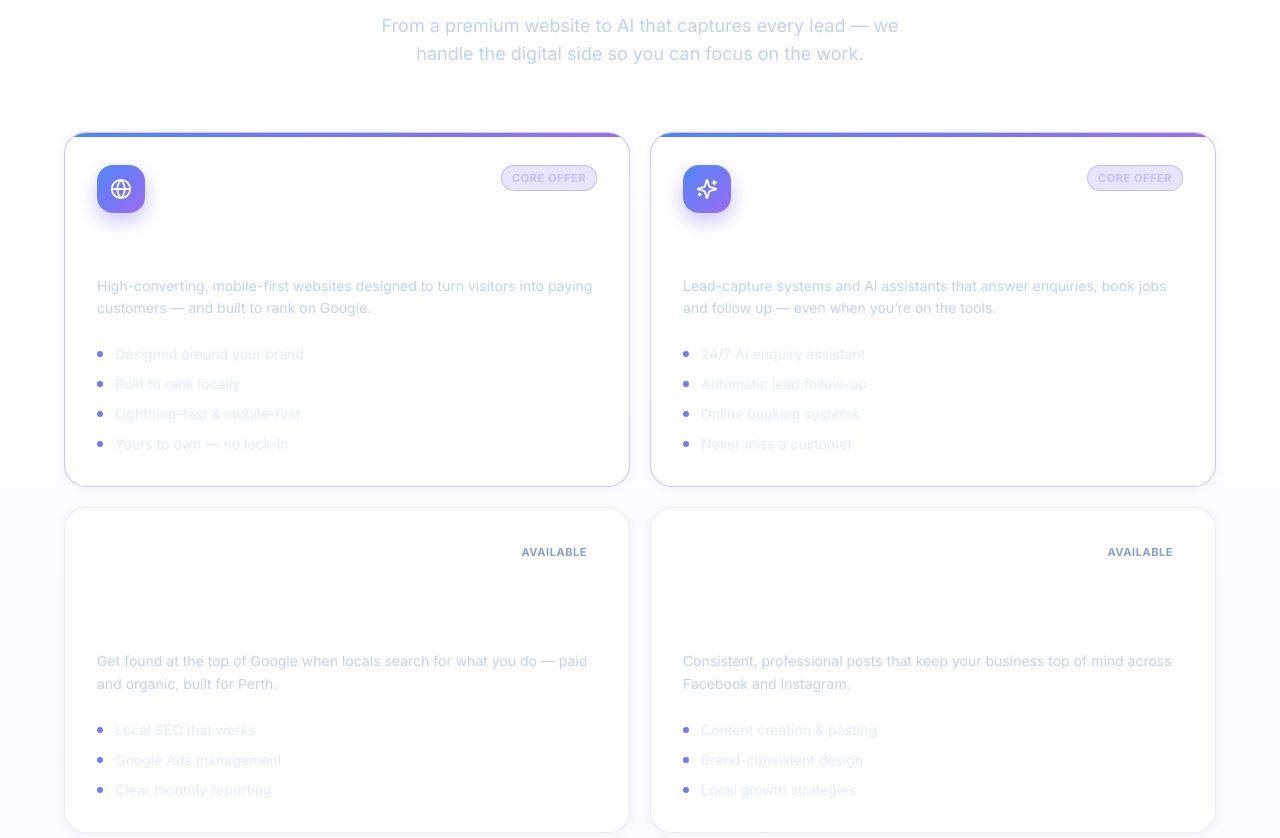
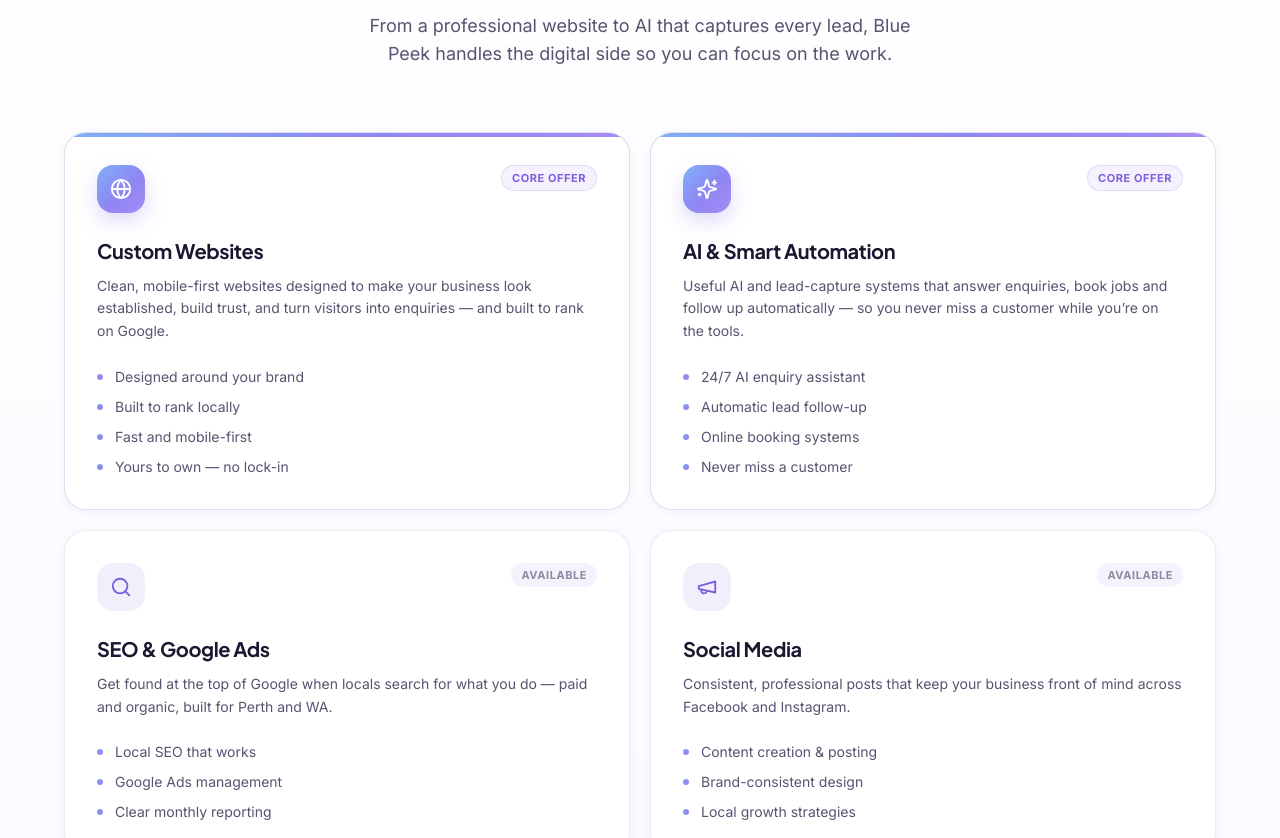
Before and after one commit to zachcolvillez-stack/bluepeek-website, a Next.js app: page / in a window 1280 px wide. Shown: the part 1065-1903 px from the top of the page. Built offline with nearby package versions, Linux system fonts and the light colour scheme.

Commit message:
auto-save: Services.jsx

```diff
--- a/components/Services.jsx
+++ b/components/Services.jsx
@@ -8,15 +8,15 @@ const SERVICES = [
     title: 'Custom Websites',
     tag: 'Core Offer',
     featured: true,
-    description: 'High-converting, mobile-first websites designed to turn visitors into paying customers — and built to rank on Google.',
-    points: ['Designed around your brand', 'Built to rank locally', 'Lightning-fast & mobile-first', 'Yours to own — no lock-in'],
+    description: 'Clean, mobile-first websites designed to make your business look established, build trust, and turn visitors into enquiries — and built to rank on Google.',
+    points: ['Designed around your brand', 'Built to rank locally', 'Fast and mobile-first', 'Yours to own — no lock-in'],
   },
   {
     icon: Sparkles,
     title: 'AI & Smart Automation',
     tag: 'Core Offer',
     featured: true,
-    description: 'Lead-capture systems and AI assistants that answer enquiries, book jobs and follow up — even when you’re on the tools.',
+    description: 'Useful AI and lead-capture systems that answer enquiries, book jobs and follow up automatically — so you never miss a customer while you’re on the tools.',
     points: ['24/7 AI enquiry assistant', 'Automatic lead follow-up', 'Online booking systems', 'Never miss a customer'],
   },
   {
@@ -24,7 +24,7 @@ const SERVICES = [
     title: 'SEO & Google Ads',
     tag: 'Available',
     featured: false,
-    description: 'Get found at the top of Google when locals search for what you do — paid and organic, built for Perth.',
+    description: 'Get found at the top of Google when locals search for what you do — paid and organic, built for Perth and WA.',
     points: ['Local SEO that works', 'Google Ads management', 'Clear monthly reporting'],
   },
   {
@@ -32,7 +32,7 @@ const SERVICES = [
     title: 'Social Media',
     tag: 'Available',
     featured: false,
-    description: 'Consistent, professional posts that keep your business top of mind across Facebook and Instagram.',
+    description: 'Consistent, professional posts that keep your business front of mind across Facebook and Instagram.',
     points: ['Content creation & posting', 'Brand-consistent design', 'Local growth strategies'],
   },
 ]
@@ -44,11 +44,11 @@ export default function Services() {
         <motion.div initial={{ opacity: 0, y: 20 }} whileInView={{ opacity: 1, y: 0 }}
           viewport={{ once: true }} transition={{ duration: 0.6 }} className="text-center mb-16">
           <span className="eyebrow">What We Do</span>
-          <h2 className="text-3xl md:text-5xl font-bold tracking-tight mt-5 mb-5" style={{ color: '#ffffff' }}>
-            Everything your business<br />needs to win online.
+          <h2 className="text-3xl md:text-5xl font-bold tracking-tight mt-5 mb-5" style={{ color: '#1a1730' }}>
+            Everything your business<br />needs to grow online.
           </h2>
-          <p className="text-base md:text-lg max-w-xl mx-auto leading-relaxed" style={{ color: '#c2d2ee' }}>
-            From a premium website to AI that captures every lead — we handle the digital side so you can focus on the work.
+          <p className="text-base md:text-lg max-w-xl mx-auto leading-relaxed" style={{ color: '#565471' }}>
+            From a professional website to AI that captures every lead, Blue Peek handles the digital side so you can focus on the work.
           </p>
         </motion.div>
 
@@ -58,34 +58,34 @@ export default function Services() {
               initial={{ opacity: 0, y: 24 }} whileInView={{ opacity: 1, y: 0 }}
               viewport={{ once: true }} transition={{ duration: 0.5, delay: i * 0.08 }}
               className="card p-8 relative overflow-hidden"
-              style={s.featured ? { borderColor: 'rgba(123,111,245,0.4)' } : {}}
+              style={s.featured ? { borderColor: 'rgba(99,91,168,0.20)' } : {}}
             >
               {s.featured && (
-                <div className="absolute top-0 left-0 right-0 h-1" style={{ background: 'linear-gradient(90deg, #4f86f7, #9b6bf2)' }} />
+                <div className="absolute top-0 left-0 right-0 h-1" style={{ background: 'linear-gradient(135deg, #7fb0f7 0%, #8f86f3 55%, #a78bf5 100%)' }} />
               )}
 
               <div className="flex items-start justify-between mb-6">
                 <div className="w-12 h-12 rounded-2xl flex items-center justify-center"
                   style={s.featured
-                    ? { background: 'linear-gradient(135deg, #4f86f7, #9b6bf2)', boxShadow: '0 8px 20px rgba(123,111,245,0.4)' }
-                    : { background: 'rgba(255,255,255,0.08)' }}>
-                  <s.icon size={22} className="text-white" />
+                    ? { background: 'linear-gradient(135deg, #7fb0f7 0%, #8f86f3 55%, #a78bf5 100%)', boxShadow: '0 8px 20px rgba(140,120,235,0.28)' }
+                    : { background: 'rgba(124,95,224,0.10)' }}>
+                  <s.icon size={22} className={s.featured ? 'text-white' : ''} style={s.featured ? {} : { color: '#7c5fe0' }} />
                 </div>
                 <span className="text-[11px] font-bold uppercase tracking-wider px-2.5 py-1 rounded-full"
                   style={s.featured
-                    ? { background: 'rgba(123,111,245,0.18)', color: '#c9bcff', border: '1px solid rgba(123,111,245,0.35)' }
-                    : { background: 'rgba(255,255,255,0.06)', color: '#8ba0c6' }}>
+                    ? { background: 'rgba(124,95,224,0.08)', color: '#7c5fe0', border: '1px solid rgba(124,95,224,0.16)' }
+                    : { background: 'rgba(124,95,224,0.08)', color: '#8c8aa3' }}>
                   {s.tag}
                 </span>
               </div>
 
-              <h3 className="text-xl font-bold mb-2.5" style={{ color: '#ffffff' }}>{s.title}</h3>
-              <p className="text-sm leading-relaxed mb-6" style={{ color: '#c2d2ee' }}>{s.description}</p>
+              <h3 className="text-xl font-bold mb-2.5" style={{ color: '#1a1730' }}>{s.title}</h3>
+              <p className="text-sm leading-relaxed mb-6" style={{ color: '#565471' }}>{s.description}</p>
 
               <ul className="space-y-2.5">
                 {s.points.map(p => (
-                  <li key={p} className="flex items-center gap-3 text-sm" style={{ color: '#e3ebf9' }}>
-                    <span className="w-1.5 h-1.5 rounded-full flex-shrink-0" style={{ background: 'linear-gradient(135deg, #4f86f7, #9b6bf2)' }} />
+                  <li key={p} className="flex items-center gap-3 text-sm" style={{ color: '#565471' }}>
+                    <span className="w-1.5 h-1.5 rounded-full flex-shrink-0" style={{ background: 'linear-gradient(135deg, #7fb0f7 0%, #8f86f3 55%, #a78bf5 100%)' }} />
                     {p}
                   </li>
                 ))}
@@ -97,7 +97,7 @@ export default function Services() {
         <motion.div initial={{ opacity: 0 }} whileInView={{ opacity: 1 }}
           viewport={{ once: true }} transition={{ duration: 0.5, delay: 0.3 }}
           className="text-center mt-12">
-          <a href="#contact" className="inline-flex items-center gap-2 font-semibold text-sm group" style={{ color: '#aebfe6' }}>
+          <a href="#contact" className="inline-flex items-center gap-2 font-semibold text-sm group" style={{ color: '#7c5fe0' }}>
             Not sure what you need? Get a free quote
             <ArrowRight size={15} className="group-hover:translate-x-0.5 transition-transform" />
           </a>
```
